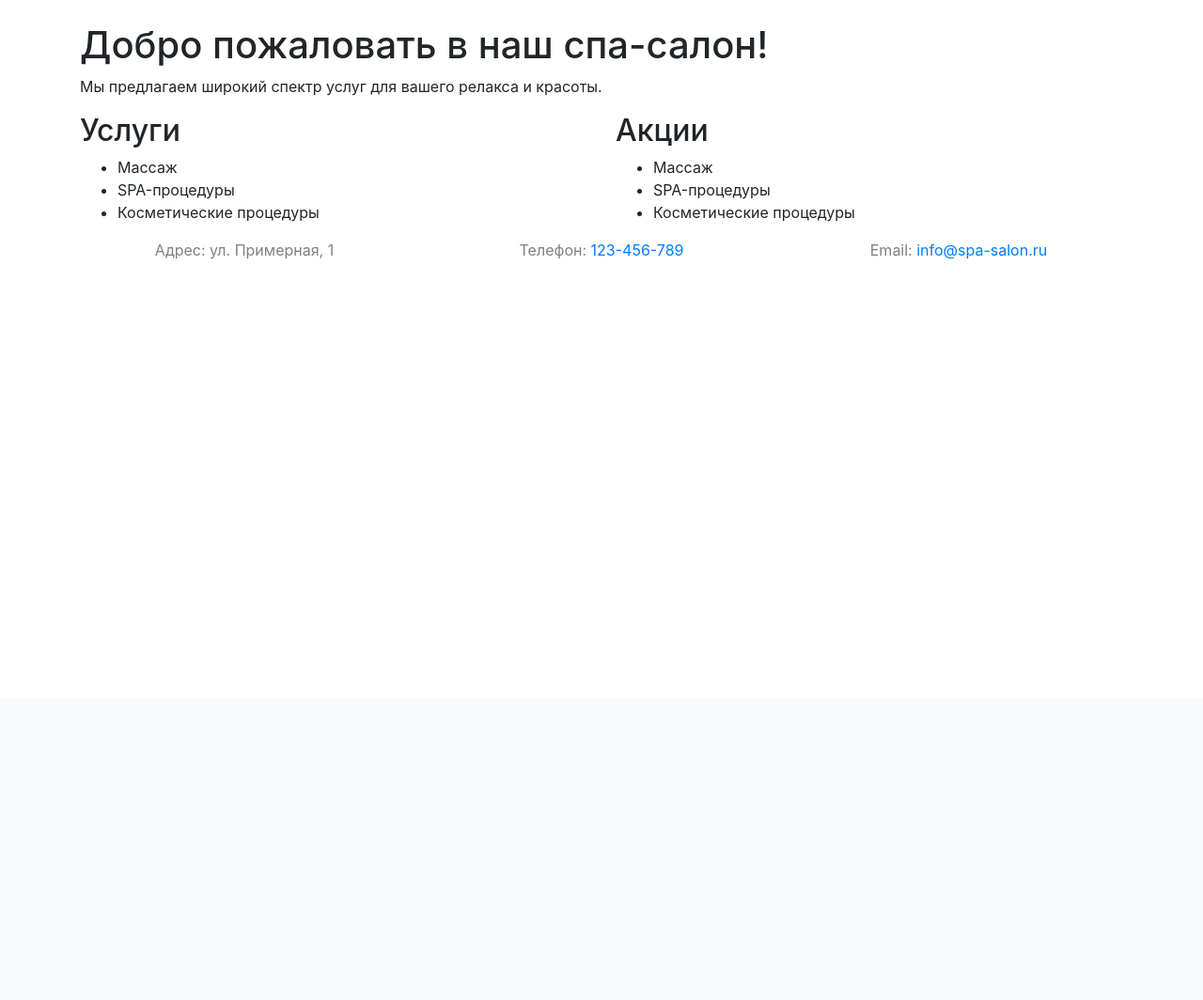
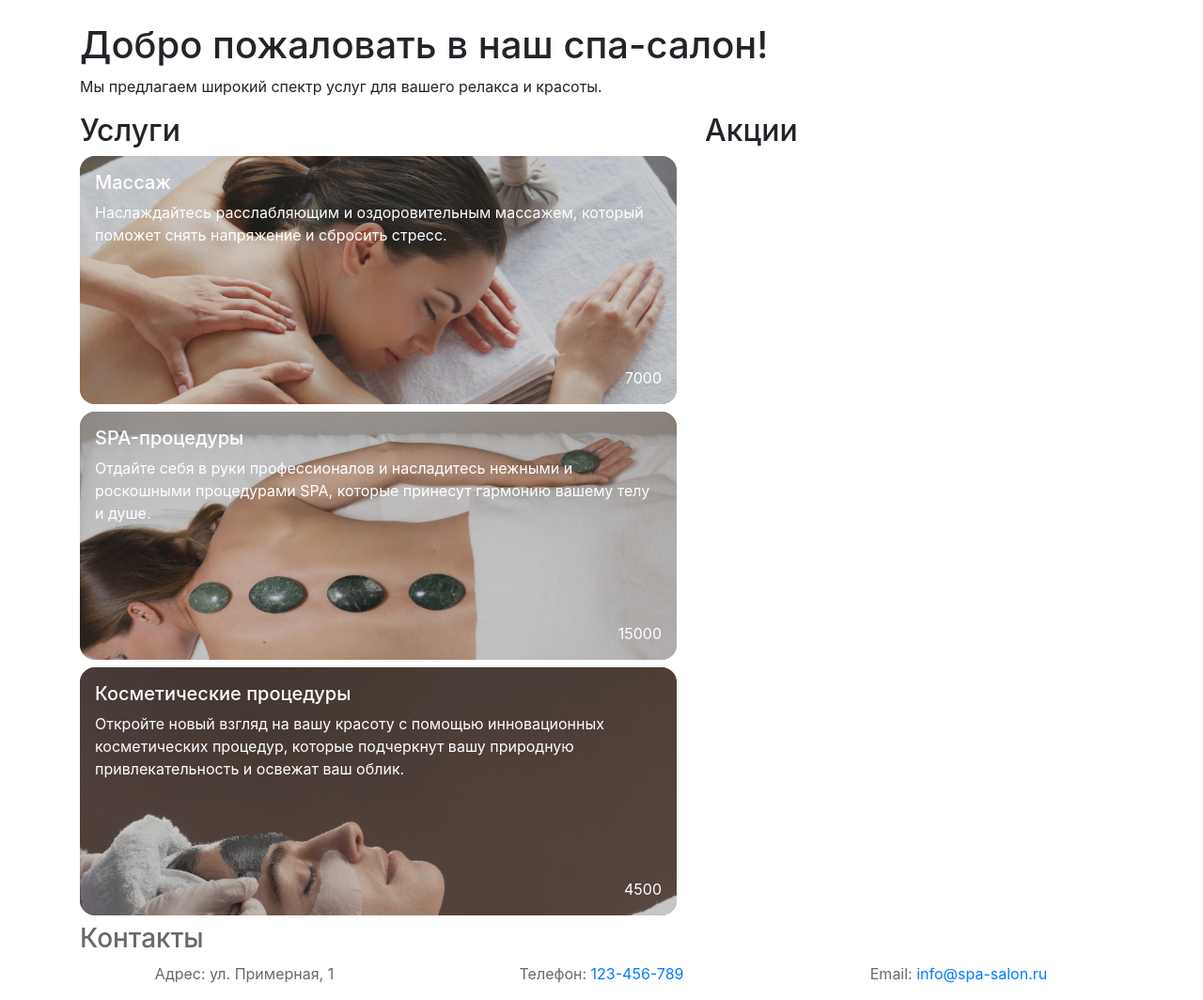
Before and after one commit to cookieru/phppromod14, a PHP site: page / in a window 1280 px wide. Shown: the part 56-1120 px from the top of the page at 94% size. Before the commit the page ends 332 px from the top, so only its background shows below. Run offline with PHP 8.4, Linux system fonts and the light colour scheme.

Commit message:
add new function: services

```diff
--- /dev/null
+++ b/SPAengine/data/services.json
@@ -0,0 +1,20 @@
+{
+    "0": {
+        "title": "Массаж",
+        "description": "Наслаждайтесь расслабляющим и оздоровительным массажем, который поможет снять напряжение и сбросить стресс.",
+        "price": 7000,
+        "imageUrl": "/assets/beauty-spa.jpg"
+    },
+    "1": {
+        "title": "SPA-процедуры",
+        "description": "Отдайте себя в руки профессионалов и насладитесь нежными и роскошными процедурами SPA, которые принесут гармонию вашему телу и душе.",
+        "price": 15000,
+        "imageUrl": "/assets/medium-shot-woman-spa-treatment.jpg"
+    },
+    "2": {
+        "title": "Косметические процедуры",
+        "description": "Откройте новый взгляд на вашу красоту с помощью инновационных косметических процедур, которые подчеркнут вашу природную привлекательность и освежат ваш облик.",
+        "price": 4500,
+        "imageUrl": "/assets/woman-relaxing-beauty-salon.jpg"
+    }
+}
--- /dev/null
+++ b/SPAengine/services.php
@@ -0,0 +1,38 @@
+<?php
+
+include_once $_SERVER["DOCUMENT_ROOT"] . "/SPAengine/authMethods.php";
+
+function getAllServices()
+{
+    $json_services = file_get_contents($_SERVER['DOCUMENT_ROOT'] . "/SPAengine/data/services.json");
+    if ($json_services) {
+        return json_decode($json_services, true);
+    } else {
+        throw new Exception("Не удалось загрузить услуги");
+    }
+}
+
+function displayAvailableServices()
+{
+    $services = getAllServices();
+    $curentUser = getCurrentUser();
+
+    foreach ($services as $service) {
+        ?>
+        <div class="row service-item">
+            <div class="service-cover" style="background-image: url('<?= $service["imageUrl"] ?>');"></div>
+            <div class="service-content">
+                <h5 class="service-title">
+                    <?= $service["title"] ?>
+                </h5>
+                <p class="service-text">
+                    <?= $service["description"] ?>
+                </p>
+                <p class="service-price text-right">
+                    <?= $service["price"] ?>
+                </p>
+            </div>
+        </div>
+        <?php
+    }
+}
--- a/index.php
+++ b/index.php
@@ -1,6 +1,8 @@
 <?php
 $title = "НАЗВАНИЕ САЙТА";
-include_once "SPAengine/methods.php";
+include_once "SPAengine/authMethods.php";
+include_once "SPAengine/services.php";
+
 session_start();
 
 $current_user = getCurrentUser();
@@ -45,7 +47,9 @@
                     </li>
                 <?php } else { ?>
                     <li class="nav-item ml-1">
-                        <span class="align-middle"><?= $current_user ?></span class="align-middle">
+                        <span class="align-middle">
+                            <?= $current_user ?>
+                        </span class="align-middle">
                     </li>
                     <li class="nav-item ml-1">
                         (<a href="/login.php?logout" class="align-middle btn-link">Выйти</a>)
@@ -62,39 +66,31 @@
 
     <div class="container">
         <div class="row">
-            <div class="col-md-6">
+            <div class="col-lg-5 col-12 order-lg-last">
+                <h2>Акции</h2>
+
+            </div>
+            <div class="col-lg-7 col-12">
                 <h2>Услуги</h2>
-                <ul>
-                    <li>Массаж</li>
-                    <li>SPA-процедуры</li>
-                    <li>Косметические процедуры</li>
-                </ul>
-            </div>
-
-            <div class="col-md-6">
-                <h2>Акции</h2>
-                <ul>
-                    <li>Массаж</li>
-                    <li>SPA-процедуры</li>
-                    <li>Косметические процедуры</li>
-                </ul>
+                <?php displayAvailableServices() ?>
             </div>
         </div>
     </div>
 
     <footer class="container">
+        <h3>Контакты</h1>
             <div class="row">
-            <div class="col-4 text-center">
+                <div class="col-md-4 col-12 text-center">
                     <p>Адрес: ул. Примерная, 1</p>
                 </div>
-            <div class="col-4 text-center">
+                <div class="col-md-4 col-12 text-center">
                     <p>Телефон: <a href="tel:123-456-789">123-456-789</a></p>
                 </div>
-            <div class="col-4 text-center">
+                <div class="col-md-4 col-12 text-center">
                     <p>Email: <a href="mailto:info@spa-salon.ru">info@spa-salon.ru</a></p>
                 </div>
             </div>
-        </div>
+    </footer>
 
     <script src="https://cdn.jsdelivr.net/npm/jquery@3.5.1/dist/jquery.slim.min.js"
         integrity="sha384-DfXdz2htPH0lsSSs5nCTpuj/zy4C+OGpamoFVy38MVBnE+IbbVYUew+OrCXaRkfj"
--- a/login.php
+++ b/login.php
@@ -1,6 +1,6 @@
 <?php
 $title = "НАЗВАНИЕ САЙТА";
-include_once "SPAengine/methods.php";
+include_once "SPAengine/authMethods.php";
 session_start();
 
 $login_error_nologin = false;
--- a/style/index.css
+++ b/style/index.css
@@ -1,3 +1,43 @@
 footer {
-    color: gray;
+    color: dimgrey;
 }
+
+.promo-item,
+.service-item {
+    border-radius: 1rem;
+    position: relative;
+    background-color: #555555;
+    color: white;
+    margin: 0.5rem 0;
+}
+
+.service-text {
+    height: 160px;
+}
+
+.service-price {
+    margin: 0;
+}
+
+.service-content {
+    position: relative;
+    border-radius: 1rem;
+    z-index: 2;
+    padding: 1rem;
+    width: 100%;
+}
+
+.service-cover {
+    border-radius: 1rem;
+    display: block;
+    position: absolute;
+    left: 0;
+    top: 0;
+    width: 100%;
+    height: 100%;
+    z-index: 1;
+    opacity: 0.7;
+    background-repeat: no-repeat;
+    background-position: 50% 0;
+    background-size: cover;
+}
```
Also changed, not shown: SPAengine/authMethods.php (renamed from SPAengine/methods.php), SPAengine/promo.php (added), assets/beauty-spa.jpg (added), assets/medium-shot-woman-spa-treatment.jpg (added), assets/woman-relaxing-beauty-salon.jpg (added). Lines whose indentation alone changed are shown as unchanged.
